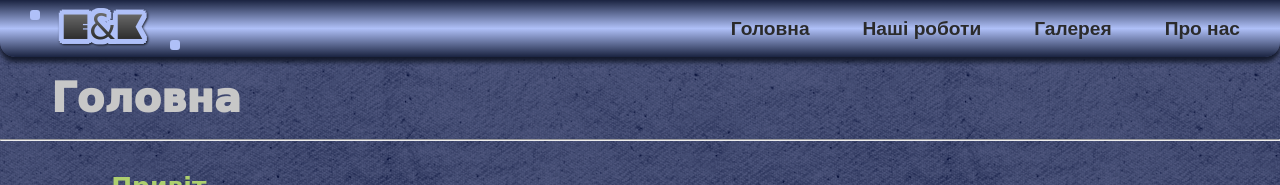
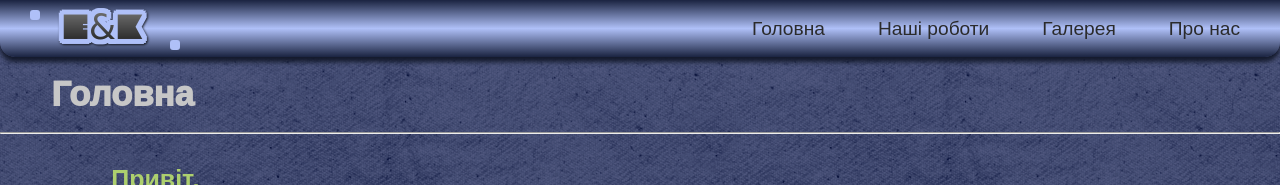
Before and after one commit to EdYavdak/Our_WebSite, a plain HTML site: page index.html in a window 1280 px wide. Shown: the top 185 px of the page. Drawn offline with Linux system fonts and the light colour scheme.

Commit message:
All making for fonts adaptation

```diff
--- a/style.css
+++ b/style.css
@@ -122,7 +122,7 @@ nav{
 
 }
 
-@media screen and (max-width: 650px){
+@media screen and (max-width: 700px){
     nav ul li {
         display: none;
     }
@@ -139,7 +139,7 @@ nav ul li a {
     padding: 13px 13px ;/*отступы для элементов главного  меню*/
     padding-right: 40px;
     font-size: clamp(0.875rem, 0.486rem + 0.89vw, 1.375rem) ;/*размер шрифта*/
-    font-weight: 600;
+    font-weight: 500;
     color: #2b2b2b;/*цвет шрифта*/
     display: block;
     font-family: Arial, Helvetica, sans-serif;
@@ -188,11 +188,11 @@ nav ul li:hover > ul{
     /* position: absolute;
     top: 80px;  */
     /* right: 6%;  */
-    font-size: 40px;
+    font-size: clamp(1.563rem, 0.833rem + 1.67vw, 2.5rem);
     color:  #c7c7c7;
     margin-left: 4%;
     /* margin-top: 5%; */
-    font-family: cursive;
+    font-family: Arial, Helvetica, sans-serif;
     font-weight: 1000;
     /* text-shadow: 2px 2px #d4d4d4b2; */
 
@@ -205,7 +205,7 @@ h4{text-indent: 60px;
 
 .head-text{
     font-size: clamp(0.875rem, 0.625rem + 1.25vw, 1.563rem);
-    font-family: cursive;
+    font-family: Arial, Helvetica, sans-serif;
     margin-left: 4%;
     color: #adcf6e;
     line-height: 2.2;
```
